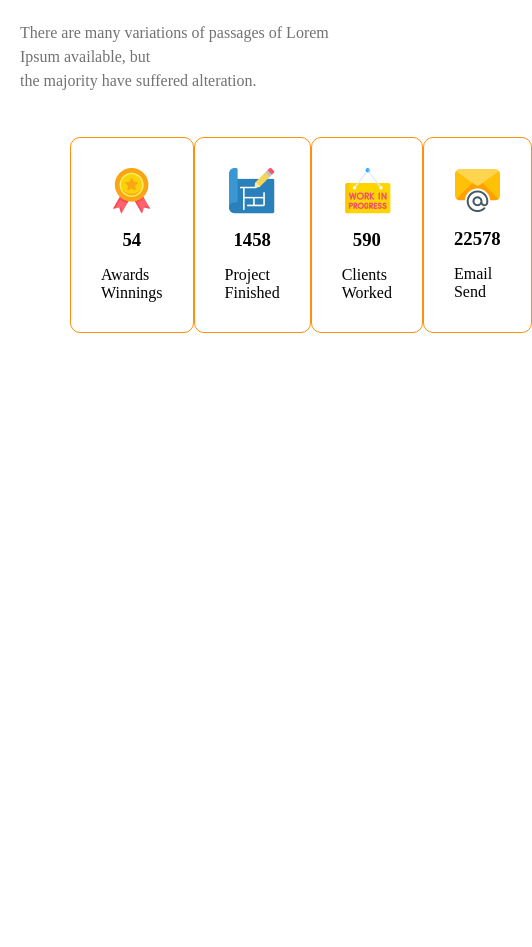
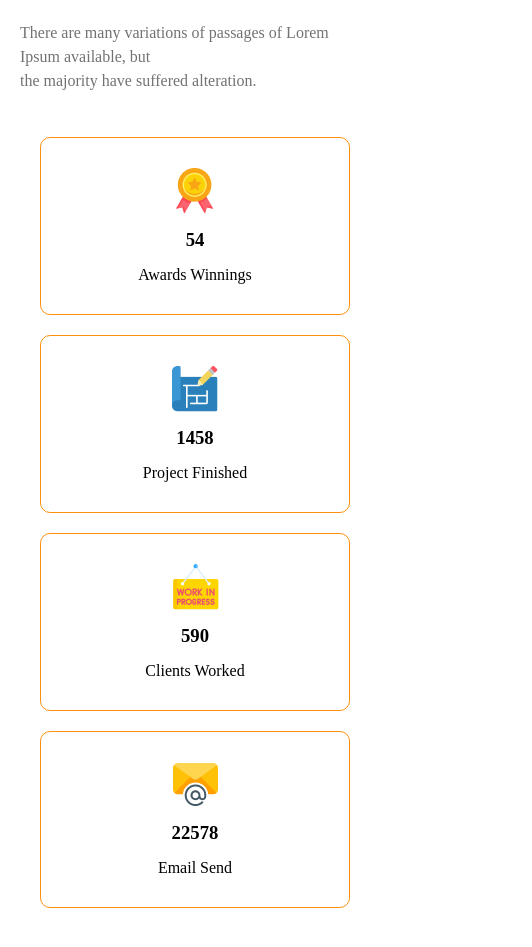
Before and after one commit to AMINBD2022/g3-architect, a plain HTML site: page index.html in a window 390 px wide. Shown: the part 2826-3773 px from the top of the page, 532 px wide, since content can reach past the window. Before the commit the page ends 3279 px from the top, so only its background shows below. Drawn offline with Linux system fonts and the light colour scheme.

Commit message:
added reasponsive in some fect section

```diff
--- a/css/style.css
+++ b/css/style.css
@@ -203,4 +203,9 @@ nav ul li a{
     .our-feature .content-box{
         margin-left: 20px;
     }
+    .fect-container{
+        padding: 20px;
+        flex-direction: column;
+        gap:20px;
+    }
 }
```
